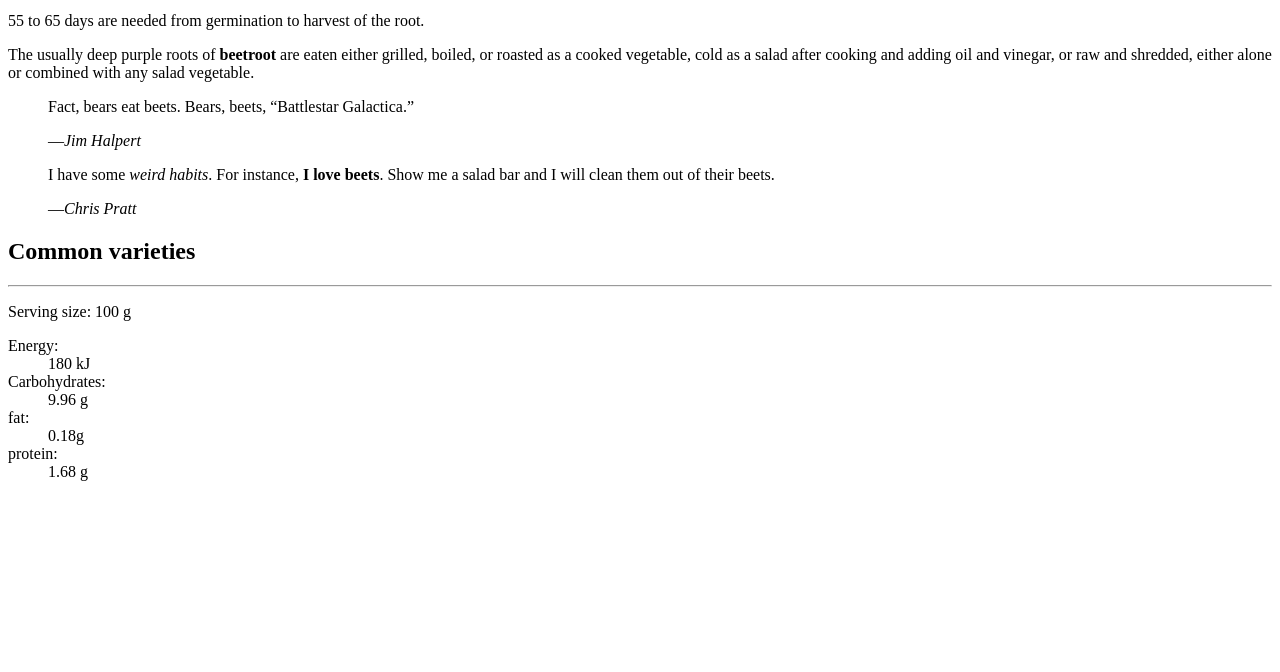
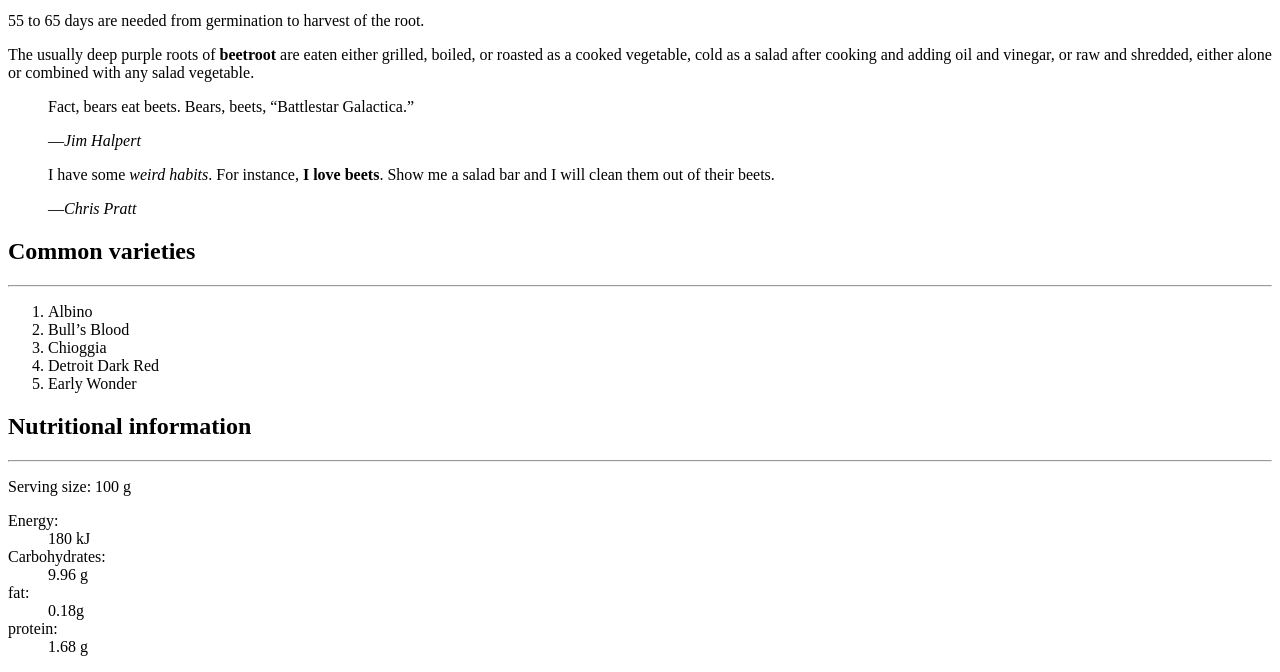
Before and after one commit to joeyanhhuynh/dsn1678-exercise-0, a plain HTML site: page index.html in a window 1280 px wide. Shown: the part 138-810 px from the top of the page. Drawn offline with Linux system fonts and the light colour scheme.

Commit message:
Add more h2
Add more h2

```diff
--- a/index.html
+++ b/index.html
@@ -42,6 +42,18 @@ clean them out of their beets.</p>
 
 <hr>
 
+<ol>
+	<li>Albino</li>
+	<li>Bull’s Blood</li>
+	<li>Chioggia</li>
+	<li>Detroit Dark Red</li>
+	<li>Early Wonder</li>
+</ol>
+
+<h2>Nutritional information</h2>
+
+<hr>
+
 <p>Serving size: 100 g</p>
 
 <dl>
```
